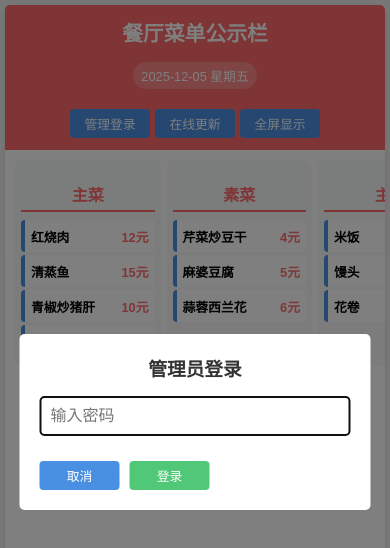
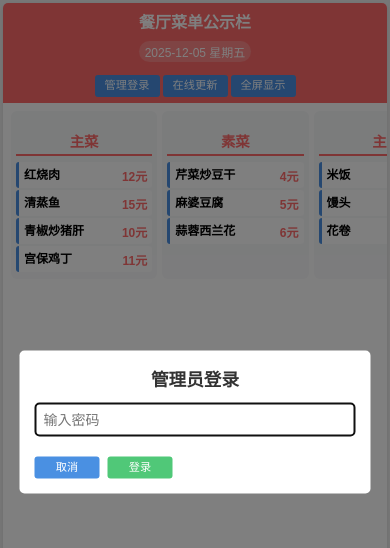
Before and after one commit to jiehag/cpgs, a plain HTML site: page index.html in a window 390 px wide. Both pictures are taken after a click on the button "管理登录". Drawn offline with Linux system fonts and the light colour scheme.

Commit message:
Add files via upload

```diff
--- a/index.html
+++ b/index.html
@@ -18,7 +18,7 @@
 
         body {
             font-family: Arial, sans-serif;
-            padding: 10px;
+            padding: 5px; /* 减少整体内边距 */
             -webkit-tap-highlight-color: transparent;
             min-width: 800px;
             display: flex;
@@ -48,54 +48,57 @@
             border-radius: 5px;
             box-shadow: 0 2px 5px rgba(0,0,0,0.1);
             overflow: hidden;
-            margin-bottom: 20px;
+            margin-bottom: 10px; /* 减少底部外边距 */
             flex: 1;
         }
 
+        /* 减小标题区域高度 */
         .header {
             background: #ff6b6b;
             color: white;
-            padding: 15px;
+            padding: 8px 15px; /* 减少垂直内边距 */
             text-align: center;
         }
 
         .title {
-            font-size: 1.5rem;
-            margin: 0 0 5px 0;
+            font-size: 1.2rem; /* 减小标题字体 */
+            margin: 0 0 3px 0; /* 减少底部边距 */
         }
 
         .date-display {
-            font-size: 0.9rem;
-            margin: 10px 0;
+            font-size: 0.8rem; /* 减小日期字体 */
+            margin: 5px 0; /* 减少边距 */
             background: rgba(255,255,255,0.2);
-            padding: 5px 10px;
-            border-radius: 15px;
+            padding: 3px 8px; /* 减少内边距 */
+            border-radius: 12px;
             display: inline-block;
         }
 
         .buttons {
-            padding: 10px;
+            padding: 6px 10px; /* 减少按钮区域内边距 */
             background: #f8f8f8;
             border-bottom: 1px solid #ddd;
             text-align: center;
             display: flex;
             flex-wrap: wrap;
             justify-content: center;
-            gap: 5px;
+            gap: 3px; /* 减少按钮间距 */
         }
 
         .btn {
             background: #4a90e2;
             color: white;
             border: none;
-            padding: 8px 12px;
-            border-radius: 4px;
+            padding: 5px 8px; /* 减小按钮内边距 */
+            border-radius: 3px;
             cursor: pointer;
-            font-size: 0.9rem;
+            font-size: 0.8rem; /* 减小按钮字体 */
             -webkit-appearance: none;
             -moz-appearance: none;
             appearance: none;
-            min-width: 100px;
+            min-width: 80px; /* 减小最小宽度 */
+            height: 28px; /* 固定按钮高度 */
+            line-height: 1; /* 确保文字垂直居中 */
         }
 
         .admin-btn {
@@ -116,25 +119,26 @@
 
         /* ===== 强制四列布局 ===== */
         .menu-container {
-            padding: 15px;
+            padding: 10px; /* 减少内边距 */
             width: 100%;
             overflow-x: auto;
             flex: 1;
+            min-height: 300px; /* 确保最小高度 */
         }
 
         .menu-grid {
             display: grid;
             grid-template-columns: repeat(4, 1fr);
-            gap: 10px;
+            gap: 8px; /* 减少列间距 */
             min-width: 800px;
         }
 
         .category-column {
             background: #f8f9fa;
-            border-radius: 8px;
-            padding: 12px;
-            min-height: 200px;
-            max-height: 500px;
+            border-radius: 6px;
+            padding: 10px; /* 减少内边距 */
+            min-height: 180px; /* 减小最小高度 */
+            max-height: 600px; /* 增加最大高度，让菜单显示更多 */
             overflow-y: auto;
             -webkit-overflow-scrolling: touch;
         }
@@ -142,9 +146,9 @@
         .category-title {
             color: #ff6b6b;
             border-bottom: 2px solid #ff6b6b;
-            padding-bottom: 5px;
-            margin-bottom: 10px;
-            font-size: 1.1rem;
+            padding-bottom: 4px;
+            margin-bottom: 8px;
+            font-size: 1rem; /* 减小分类标题字体 */
             text-align: center;
             position: sticky;
             top: 0;
@@ -154,37 +158,39 @@
 
         .menu-item {
             background: white;
-            padding: 8px 10px;
-            margin-bottom: 5px;
-            border-left: 4px solid #4a90e2;
-            border-radius: 4px;
+            padding: 6px 8px; /* 减少菜品项内边距 */
+            margin-bottom: 4px; /* 减少底部边距 */
+            border-left: 3px solid #4a90e2; /* 减小左边框 */
+            border-radius: 3px;
             display: flex;
             justify-content: space-between;
             align-items: center;
-            min-height: 40px;
+            min-height: 32px; /* 减小最小高度 */
         }
 
         .item-name {
             font-weight: bold;
             flex: 1;
-            padding-right: 5px;
-            font-size: 0.95rem;
+            padding-right: 4px;
+            font-size: 0.9rem; /* 减小菜品名字体 */
             word-break: break-word;
+            line-height: 1.2; /* 调整行高 */
         }
 
         .item-price {
             color: #ff6b6b;
             font-weight: bold;
             white-space: nowrap;
-            font-size: 0.95rem;
-            margin-left: 5px;
+            font-size: 0.9rem; /* 减小价格字体 */
+            margin-left: 4px;
         }
 
         .no-menu {
             text-align: center;
-            padding: 30px;
+            padding: 20px; /* 减少内边距 */
             color: #777;
             grid-column: 1 / 5;
+            font-size: 0.9rem; /* 减小字体 */
         }
 
         /* 模态框样式 */
@@ -207,58 +213,61 @@
             transform: translate(-50%, -50%);
             -webkit-transform: translate(-50%, -50%);
             background: white;
-            padding: 20px;
+            padding: 15px; /* 减少内边距 */
             border-radius: 5px;
             width: 90%;
-            max-width: 400px;
+            max-width: 380px; /* 稍微减小最大宽度 */
             max-height: 80vh;
             overflow-y: auto;
             -webkit-overflow-scrolling: touch;
         }
 
         .modal-title {
-            margin: 0 0 15px 0;
+            margin: 0 0 12px 0; /* 减少底部边距 */
             color: #333;
             text-align: center;
+            font-size: 1.1rem; /* 减小标题字体 */
         }
 
         .modal-input {
             width: 100%;
-            padding: 10px;
-            margin-bottom: 10px;
+            padding: 8px; /* 减小内边距 */
+            margin-bottom: 8px; /* 减少底部边距 */
             border: 1px solid #ddd;
             border-radius: 4px;
             box-sizing: border-box;
-            font-size: 16px;
+            font-size: 14px; /* 减小字体 */
         }
 
         .modal-buttons {
             display: flex;
-            gap: 10px;
-            margin-top: 15px;
+            gap: 8px; /* 减少间距 */
+            margin-top: 12px; /* 减少顶部边距 */
             flex-wrap: wrap;
         }
 
         .modal-info {
             background: #e8f4fc;
-            padding: 10px;
+            padding: 8px; /* 减少内边距 */
             border-radius: 4px;
-            margin-bottom: 15px;
-            border-left: 4px solid #3498db;
+            margin-bottom: 12px; /* 减少底部边距 */
+            border-left: 3px solid #3498db; /* 减小左边框 */
+            font-size: 0.9rem; /* 减小字体 */
         }
 
         .message {
             position: fixed;
-            top: 20px;
-            right: 20px;
+            top: 15px; /* 上移位置 */
+            right: 15px;
             background: #50c878;
             color: white;
-            padding: 10px 15px;
+            padding: 8px 12px; /* 减少内边距 */
             border-radius: 4px;
             display: none;
             z-index: 1001;
             max-width: 80%;
             word-break: break-word;
+            font-size: 0.9rem; /* 减小字体 */
         }
 
         .message.error {
@@ -271,10 +280,10 @@
 
         .progress-bar {
             width: 100%;
-            height: 6px;
+            height: 5px; /* 减小高度 */
             background: #f0f0f0;
             border-radius: 3px;
-            margin: 10px 0;
+            margin: 8px 0; /* 减少边距 */
             display: none;
         }
 
@@ -288,34 +297,34 @@
 
         .progress-text {
             text-align: center;
-            font-size: 0.9rem;
+            font-size: 0.85rem; /* 减小字体 */
             color: #666;
-            margin: 5px 0;
+            margin: 4px 0; /* 减少边距 */
         }
 
         .url-info {
             background: #f8f9fa;
-            padding: 10px;
+            padding: 8px; /* 减少内边距 */
             border-radius: 4px;
-            margin: 10px 0;
+            margin: 8px 0; /* 减少边距 */
             word-break: break-all;
-            font-size: 0.9rem;
+            font-size: 0.85rem; /* 减小字体 */
         }
 
         .url-test {
             background: #f8f9fa;
-            padding: 10px;
+            padding: 8px; /* 减少内边距 */
             border-radius: 4px;
-            margin: 10px 0;
+            margin: 8px 0; /* 减少边距 */
             display: none;
         }
 
         .url-status {
             display: inline-block;
-            padding: 2px 6px;
-            border-radius: 3px;
-            font-size: 0.8rem;
-            margin-left: 5px;
+            padding: 1px 5px; /* 减少内边距 */
+            border-radius: 2px;
+            font-size: 0.75rem; /* 减小字体 */
+            margin-left: 4px;
         }
 
         .success {
@@ -344,67 +353,68 @@
         /* 手机端适配 - 保持4列但允许水平滚动 */
         @media (max-width: 800px) {
             body {
+                padding: 3px;
+                min-width: 0;
+            }
+
+            .container {
+                margin-bottom: 6px;
+            }
+
+            .menu-container {
+                padding: 8px;
+            }
+
+            .menu-grid {
+                gap: 6px;
+                min-width: 600px;
+            }
+
+            .category-column {
+                padding: 6px;
+                min-height: 160px;
+                max-height: 500px;
+            }
+
+            .category-title {
+                font-size: 0.9rem;
+                padding-bottom: 3px;
+                margin-bottom: 6px;
+            }
+
+            .menu-item {
+                padding: 4px 6px;
+                margin-bottom: 3px;
+                min-height: 28px;
+            }
+
+            .item-name, .item-price {
+                font-size: 0.8rem;
+            }
+
+            .btn {
+                padding: 4px 6px;
+                font-size: 0.75rem;
+                min-width: 70px;
+                height: 24px;
+            }
+
+            .buttons {
                 padding: 5px;
-                min-width: 0;
-            }
-
-            .container {
-                margin-bottom: 10px;
-            }
-
-            .menu-container {
-                padding: 10px;
-            }
-
-            .menu-grid {
-                gap: 8px;
-                min-width: 600px;
-            }
-
-            .category-column {
-                padding: 8px;
-                min-height: 180px;
-                max-height: 400px;
-            }
-
-            .category-title {
+                gap: 2px;
+            }
+
+            .header {
+                padding: 6px 12px;
+            }
+
+            .title {
                 font-size: 1rem;
-                padding-bottom: 4px;
-                margin-bottom: 8px;
-            }
-
-            .menu-item {
-                padding: 6px 8px;
-                margin-bottom: 4px;
-                min-height: 36px;
-            }
-
-            .item-name, .item-price {
-                font-size: 0.85rem;
-            }
-
-            .btn {
-                padding: 6px 10px;
-                font-size: 0.85rem;
-                min-width: 90px;
-            }
-
-            .buttons {
-                padding: 8px;
-                gap: 4px;
-            }
-
-            .header {
-                padding: 12px;
-            }
-
-            .title {
-                font-size: 1.3rem;
             }
 
             .date-display {
-                font-size: 0.8rem;
-                padding: 4px 8px;
+                font-size: 0.75rem;
+                padding: 2px 6px;
             }
         }
 
@@ -412,29 +422,30 @@
         @media (max-width: 600px) {
             .menu-grid {
                 min-width: 500px;
-                gap: 6px;
+                gap: 5px;
             }
 
             .category-column {
-                padding: 6px;
-                min-height: 160px;
-                max-height: 350px;
+                padding: 5px;
+                min-height: 140px;
+                max-height: 450px;
             }
 
             .menu-item {
-                padding: 5px 6px;
-                margin-bottom: 3px;
-                min-height: 32px;
+                padding: 3px 5px;
+                margin-bottom: 2px;
+                min-height: 26px;
             }
 
             .item-name, .item-price {
-                font-size: 0.8rem;
+                font-size: 0.75rem;
             }
 
             .btn {
-                padding: 5px 8px;
-                font-size: 0.8rem;
-                min-width: 80px;
+                padding: 3px 5px;
+                font-size: 0.7rem;
+                min-width: 65px;
+                height: 22px;
             }
         }
 
@@ -461,7 +472,7 @@
 
             .menu-grid {
                 min-width: auto !important;
-                gap: 15px;
+                gap: 10px;
             }
 
             .category-column {
@@ -479,7 +490,7 @@
         <div class="header">
             <h1 class="title">餐厅菜单公示栏</h1>
             <div class="date-display" id="current-date">正在加载...</div>
-            <div style="margin-top: 10px; display: flex; flex-wrap: wrap; gap: 5px; justify-content: center;">
+            <div style="margin-top: 8px; display: flex; flex-wrap: wrap; gap: 3px; justify-content: center;">
                 <button class="btn" id="admin-btn" onclick="showPasswordModal()">管理登录</button>
                 <button class="btn admin-btn" id="exit-btn" style="display:none;" onclick="exitAdmin()">退出管理</button>
                 <button class="btn" onclick="showOnlineUpdate()">在线更新</button>
@@ -497,7 +508,7 @@
             </div>
 
             <div class="buttons">
-                <input type="date" id="date-selector" onchange="changeDate(this.value)" style="padding:8px;border-radius:4px;border:1px solid #ddd;width:200px;max-width:100%;">
+                <input type="date" id="date-selector" onchange="changeDate(this.value)" style="padding:6px;border-radius:4px;border:1px solid #ddd;width:180px;max-width:100%;font-size:0.9rem;">
             </div>
         </div>
 
@@ -525,18 +536,18 @@
 
             <div class="modal-info">
                 <strong><i class="fas fa-info-circle"></i> 在线更新说明：</strong>
-                <p style="margin:5px 0 0 0;font-size:0.9rem;">从在线Excel文件获取最新菜单数据</p>
+                <p style="margin:3px 0 0 0;font-size:0.85rem;">从在线Excel文件获取最新菜单数据</p>
             </div>
 
             <div class="url-info">
                 <strong>默认数据源：</strong>
-                <p style="margin:5px 0;font-size:0.85rem;" id="default-url">https://raw.githubusercontent.com/jiehag/cp/refs/heads/main/menu_data.xlsx</p>
+                <p style="margin:3px 0;font-size:0.8rem;" id="default-url">https://raw.githubusercontent.com/jiehag/cp/refs/heads/main/menu_data.xlsx</p>
             </div>
 
-            <div style="margin:15px 0;">
-                <label style="display:block;margin-bottom:5px;">自定义Excel链接：</label>
+            <div style="margin:12px 0;">
+                <label style="display:block;margin-bottom:3px;font-size:0.9rem;">自定义Excel链接：</label>
                 <input type="text" class="modal-input" id="custom-url" placeholder="输入Excel文件链接">
-                <div class="modal-buttons" style="margin-top:10px;">
+                <div class="modal-buttons" style="margin-top:8px;">
                     <button class="btn" onclick="testCustomUrl()">测试链接</button>
                     <button class="btn export-btn" onclick="saveCustomUrl()">保存设置</button>
                 </div>
@@ -552,12 +563,12 @@
                 <div id="test-result"></div>
             </div>
 
-            <div style="margin:20px 0;">
-                <button class="btn online-btn" style="width:100%;margin-bottom:10px;" onclick="downloadOnlineMenu()">
+            <div style="margin:15px 0;">
+                <button class="btn online-btn" style="width:100%;margin-bottom:8px;" onclick="downloadOnlineMenu()">
                     <i class="fas fa-cloud-download-alt"></i> 开始在线更新
                 </button>
 
-                <button class="btn export-btn" style="width:100%;margin-bottom:10px;" onclick="downloadExcelFile()">
+                <button class="btn export-btn" style="width:100%;margin-bottom:8px;" onclick="downloadExcelFile()">
                     <i class="fas fa-file-download"></i> 下载Excel文件
                 </button>
 
@@ -718,7 +729,7 @@
                 document.querySelector('.container').style.margin = '0';
                 document.querySelector('.container').style.borderRadius = '0';
                 document.querySelector('.container').style.height = '100vh';
-                document.querySelector('.menu-container').style.maxHeight = 'calc(100vh - 200px)';
+                document.querySelector('.menu-container').style.maxHeight = 'calc(100vh - 150px)'; /* 调整最大高度 */
 
                 isFullscreen = true;
                 updateFullscreenButton();
@@ -768,7 +779,7 @@
             document.body.style.width = '';
             document.body.style.height = '';
             document.body.style.margin = '';
-            document.body.style.padding = '10px';
+            document.body.style.padding = '5px';
             document.body.style.zIndex = '';
             document.body.style.background = '';
             document.body.style.overflow = '';
@@ -924,7 +935,7 @@
                 html += '<div class="category-items">';
 
                 if (items.length === 0) {
-                    html += '<div style="text-align:center;color:#777;padding:20px;">暂无菜品</div>';
+                    html += '<div style="text-align:center;color:#777;padding:15px;font-size:0.85rem;">暂无菜品</div>';
                 } else {
                     for (var j = 0; j < items.length; j++) {
                         var item = items[j];
@@ -933,7 +944,7 @@
                         html += '<span class="item-price">' + item.price + '元</span>';
 
                         if (isAdmin) {
-                            html += '<button class="btn" style="margin-left:5px;padding:2px 6px;font-size:0.75rem;" onclick="editItem(\'' + date + '\', \'' + category + '\', ' + j + ')">编辑</button>';
+                            html += '<button class="btn" style="margin-left:4px;padding:1px 5px;font-size:0.7rem;" onclick="editItem(\'' + date + '\', \'' + category + '\', ' + j + ')">编辑</button>';
                         }
 
                         html += '</div>';
```
